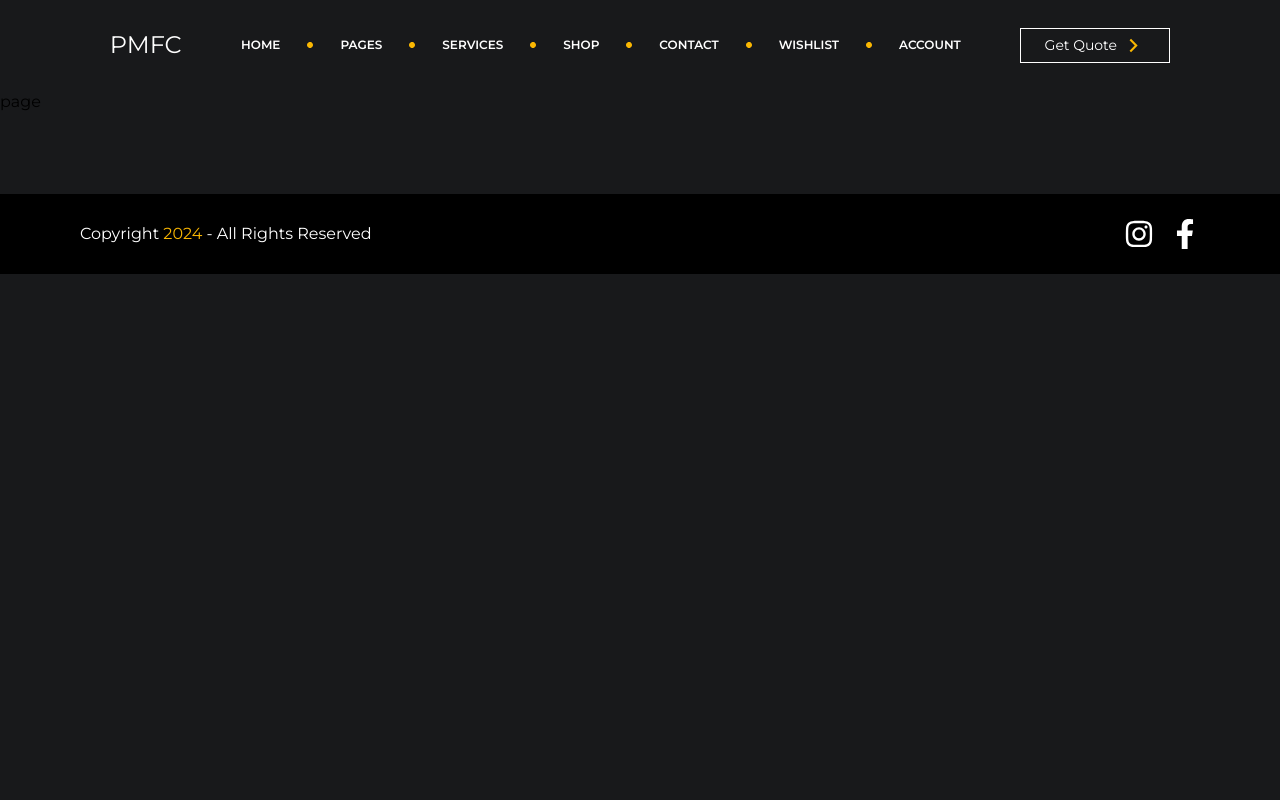
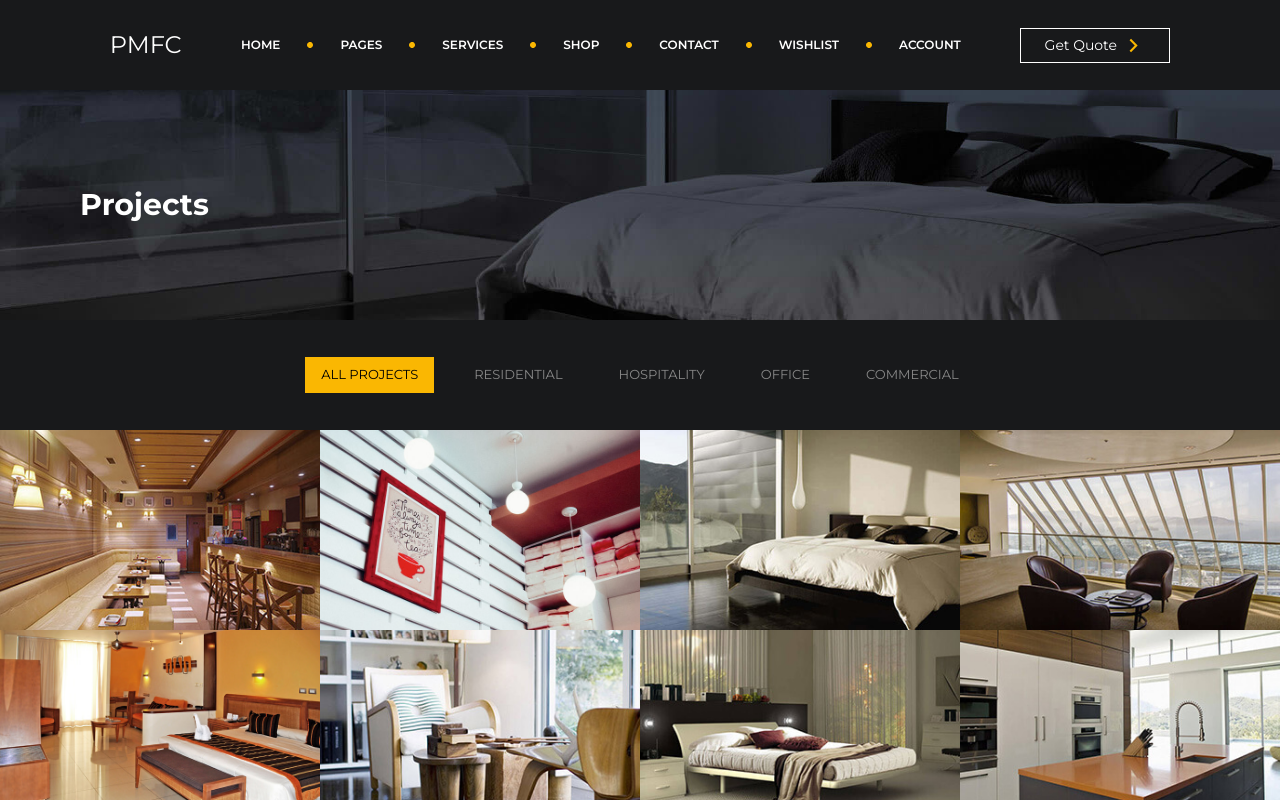
Before and after one commit to spanzyteo/furniture-cart, a Next.js app: page /projects in a window 1280 px wide. Shown: the top 800 px of the page. Built offline with nearby package versions, Linux system fonts and the light colour scheme.

Commit message:
add project page

```diff
--- a/app/(main)/data/imageData.ts
+++ b/app/(main)/data/imageData.ts
@@ -1,11 +1,15 @@
-const  commPic = '/comm-pic.jpg'
+const commPic = '/comm-pic.jpg'
+const commPic2 = '/comm-pic2.jpg'
 const hosPic =  '/hos-pic.jpg'
 const hosPic1 = '/hos-pic1.jpg'
+const hosPic2 = '/hos-pic2.jpg'
 const officePic = '/office-pic.jpg'
 const officePic1 = '/office-pic1.jpg'
+const officePic2 = '/office-pic2.jpg'
 const resPic = '/res-pic.jpg'
 const resPic1 =  '/res-pic2.jpg'
 const resPic2 = '/res-pic3.jpg'
+const resPic3 = '/res-pic4.jpg'
 
 
 export interface ImageDataStructure {
--- /dev/null
+++ b/app/(main)/data/projects.ts
@@ -0,0 +1,94 @@
+const commPic = '/comm-pic.jpg'
+const commPic1 = '/comm-pic1.jpg'
+const hosPic = '/hos-pic.jpg'
+const hosPic1 = '/hos-pic1.jpg'
+const hosPic2 = '/hos-pic2.jpg'
+const officePic = '/office-pic.jpg'
+const officePic1 = '/office-pic1.jpg'
+const officePic2 = '/office-pic2.jpg'
+const resPic = '/res-pic.jpg'
+const resPic1 = '/res-pic2.jpg'
+const resPic2 = '/res-pic3.jpg'
+const resPic3 = '/res-pic4.jpg'
+
+export interface ProjectDataStructure {
+  id: number
+  section: string
+  image: string
+  title: string
+}
+
+export const projectData: ProjectDataStructure[] = [
+  {
+    id: 0,
+    section: 'commercial',
+    image: commPic,
+    title: 'Restaurant In Texas',
+  },
+  {
+    id: 1,
+    section: 'commercial',
+    image: commPic1,
+    title: 'Restaurant In Cannes',
+  },
+  {
+    id: 2,
+    section: 'hospitality',
+    image: hosPic,
+    title: 'Modern Elegance Suite',
+  },
+  {
+    id: 3,
+    section: 'hospitality',
+    image: hosPic1,
+    title: 'Apartment Renovation',
+  },
+  {
+    id: 4,
+    section: 'hospitality',
+    image: hosPic2,
+    title: 'Classic Furnishing',
+  },
+  {
+    id: 5,
+    section: 'residential',
+    image: resPic,
+    title: 'Eco Green Interior',
+  },
+  {
+    id: 6,
+    section: 'residential',
+    image: resPic1,
+    title: 'Youtube video',
+  },
+  {
+    id: 7,
+    section: 'residential',
+    image: resPic2,
+    title: 'Summer house',
+  },
+  {
+    id: 8,
+    section: 'residential',
+    image: resPic3,
+    title: 'Cozy Bedroom',
+  },
+  {
+    id: 9,
+    section: 'office',
+    image: officePic,
+    title: 'Vimeo Video',
+  },
+  {
+    id: 10,
+    section: 'office',
+    image: officePic1,
+    title: 'Office On Space',
+  },
+  {
+    id: 11,
+    section: 'office',
+    image: officePic2,
+    title: 'Luxury Living Room',
+  },
+]
--- /dev/null
+++ b/app/(main)/projects/components/GetQuote.tsx
@@ -0,0 +1,15 @@
+import React from 'react'
+import { RiArrowRightSLine } from 'react-icons/ri'
+
+const GetQuote = () => {
+  return (
+    <div className="h-[150px] w-[100%] bg-[#fab702] flex items-center">
+      <button className="flex items-center  mx-auto text-[11px] border border-black uppercase p-[0.6rem] px-[3rem] pr-10 font-bold relative hover:bg-black hover:text-white group transition-all duration-300 ease">
+        <h1 className='text-center text-lg mr-2'>Get Quotation</h1>
+        <RiArrowRightSLine className="absolute right-6 h-[25px] w-[25px] font-bold transition-all duration-300 ease  group-hover:right-4" />
+      </button>
+    </div>
+  )
+}
+
+export default GetQuote
--- /dev/null
+++ b/app/(main)/projects/components/Projects.tsx
@@ -0,0 +1,71 @@
+'use client'
+import React, { useState } from 'react'
+import Image from 'next/image'
+import { motion, AnimatePresence } from 'framer-motion'
+import { ProjectDataStructure, projectData } from '../../data/projects'
+import { RiArrowRightSLine } from 'react-icons/ri'
+
+interface ProjectSectionProps {
+  currentSet: ProjectDataStructure[]
+}
+
+const Projects: React.FC<ProjectSectionProps> = ({ currentSet }) => {
+  // const [currentSet, setCurrentSet] = useState(imageData)
+  const [activeSection, setActiveSection] = useState<string>('all')
+
+  const containerVariants = {
+    hidden: { opacity: 0, scale: 0.8, x: 50 },
+    visible: { opacity: 1, scale: 1, x: 0, transition: { duration: 0.5 } },
+    exit: { opacity: 0, scale: 0.8, x: -50, transition: { duration: 0.5 } },
+  }
+
+  const hoverEffect = {
+    rest: { opacity: 1, scale: 1 },
+    hover: { opacity: 0.7, scale: 1.1 },
+  }
+
+  return (
+    <>
+      <div className="grid grid-cols-1 sm:grid-cols-2 md:grid-cols-3 lg:grid-cols-4 mt-10 w-full">
+        <AnimatePresence>
+          {currentSet.map((item) => (
+            <motion.div
+              key={item.id}
+              variants={containerVariants}
+              initial="hidden"
+              animate="visible"
+              exit="exit"
+              className="relative h-[200px] w-full overflow-hidden" // Corrected className
+            >
+              <motion.div
+                className="relative w-full h-full"
+                initial="rest"
+                whileHover="hover"
+                animate="rest"
+                variants={hoverEffect}
+              >
+                <Image
+                  src={item.image}
+                  alt="image"
+                  layout="fill"
+                  objectFit="cover" // Added objectFit="cover"
+                  className="w-full h-full cursor-pointer"
+                />
+                <motion.div
+                  className="absolute inset-0 bg-black bg-opacity-50 flex items-center justify-center opacity-0 cursor-pointer"
+                  initial="rest"
+                  whileHover={{ opacity: 1 }}
+                  transition={{ duration: 0.3, ease: 'easeInOut' }}
+                >
+                  <span className="text-[#fab702] text-lg uppercase">{item.title}</span>
+                </motion.div>
+              </motion.div>
+            </motion.div>
+          ))}
+        </AnimatePresence>
+      </div>
+    </>
+  )
+}
+
+export default Projects
--- a/app/(main)/projects/page.tsx
+++ b/app/(main)/projects/page.tsx
@@ -1,7 +1,128 @@
-import React from 'react'
+'use client'
+import React, { useState } from 'react'
+import { Parallax } from 'react-parallax'
+// import { ImageDataStructure, imageData } from '../data/imageData'
+import { ProjectDataStructure, projectData } from '../data/projects'
+import { motion, AnimatePresence } from 'framer-motion'
+import Projects from './components/Projects'
+import GetQuote from './components/GetQuote'
+import SecondaryFooter from '../components/SecondaryFooter'
+
 
 const page = () => {
-  return <div>page</div>
+  const [currentSet, setCurrentSet] = useState<ProjectDataStructure[]>(projectData)
+  const [activeSection, setActiveSection] = useState<string>('all')
+
+  const handleButtonClick = (section: string) => {
+    setActiveSection(section)
+    if (section === 'all') {
+      setCurrentSet(projectData)
+    } else {
+      setCurrentSet(projectData.filter((item) => item.section === section))
+    }
+  }
+
+  const buttonVariants = {
+    initial: { scale: 1 },
+    tap: { scale: 0.9 },
+  }
+
+  const buttonClass = (section: string) => {
+    return ` ${
+      activeSection === section
+        ? 'bg-[#fab702] p-[0.5rem] sm:p-[0.5rem] sm:px-[1rem] px-[1rem] text-[#000000] uppercase'
+        : 'hover:bg-black p-[0.5rem] sm:p-[0.5rem] sm:px-[1rem] text-[#888888] uppercase'
+    }`
+  }
+
+  const projectSectionProps = { currentSet };
+
+  return (
+    <div className="flex flex-col">
+      <Parallax
+        strength={300}
+        className="h-[230px] w-[100%] bg-cover bg-center lg:flex hidden items-center"
+        bgImage={'/projects-bg.jpg'}
+      >
+        <h1 className="font-bold text-3xl text-white ml-20">Projects</h1>
+      </Parallax>
+      <div className="h-[230px] w-[100%] lg:hidden block relative">
+        <img
+          src={'/projects-bg.jpg'}
+          alt="img"
+          className="h-full w-full object-cover"
+        />
+        <h1 className="font-bold text-2xl text-white z-10 absolute top-24 left-3">
+          Projects
+        </h1>
+      </div>
+      <div className="flex flex-col mt-10 items-center h-[50px] md:h-[30px] justify-center gap-6 text-[13px]">
+        <div className="flex flex-row gap-6">
+          <motion.button
+            className={buttonClass('all')}
+            onClick={() => handleButtonClick('all')}
+            whileTap="tap"
+            variants={buttonVariants}
+          >
+            All Projects
+          </motion.button>
+          <motion.button
+            className={buttonClass('residential')}
+            onClick={() => handleButtonClick('residential')}
+            whileTap="tap"
+            variants={buttonVariants}
+          >
+            Residential
+          </motion.button>
+          <motion.button
+            className={buttonClass('hospitality')}
+            onClick={() => handleButtonClick('hospitality')}
+            whileTap="tap"
+            variants={buttonVariants}
+          >
+            Hospitality
+          </motion.button>
+          <motion.button
+            className={`${buttonClass('office')} hidden lg:block`}
+            onClick={() => handleButtonClick('office')}
+            whileTap="tap"
+            variants={buttonVariants}
+          >
+            Office
+          </motion.button>
+          <motion.button
+            className={`${buttonClass('commercial')} hidden lg:block`}
+            onClick={() => handleButtonClick('commercial')}
+            whileTap="tap"
+            variants={buttonVariants}
+          >
+            Commercial
+          </motion.button>
+        </div>
+        <div className="flex flex-row lg:hidden gap-10">
+          <motion.button
+            className={buttonClass('office')}
+            onClick={() => handleButtonClick('office')}
+            whileTap="tap"
+            variants={buttonVariants}
+          >
+            Office
+          </motion.button>
+          <motion.button
+            className={buttonClass('commercial')}
+            onClick={() => handleButtonClick('commercial')}
+            whileTap="tap"
+            variants={buttonVariants}
+          >
+            Commercial
+          </motion.button>
+        </div>
+      </div>
+      <Projects currentSet={currentSet} />
+      <GetQuote />
+      <SecondaryFooter />
+    </div>
+  )
 }
 
 export default page
```
Also changed, not shown: public/projects-bg.jpg (added).
